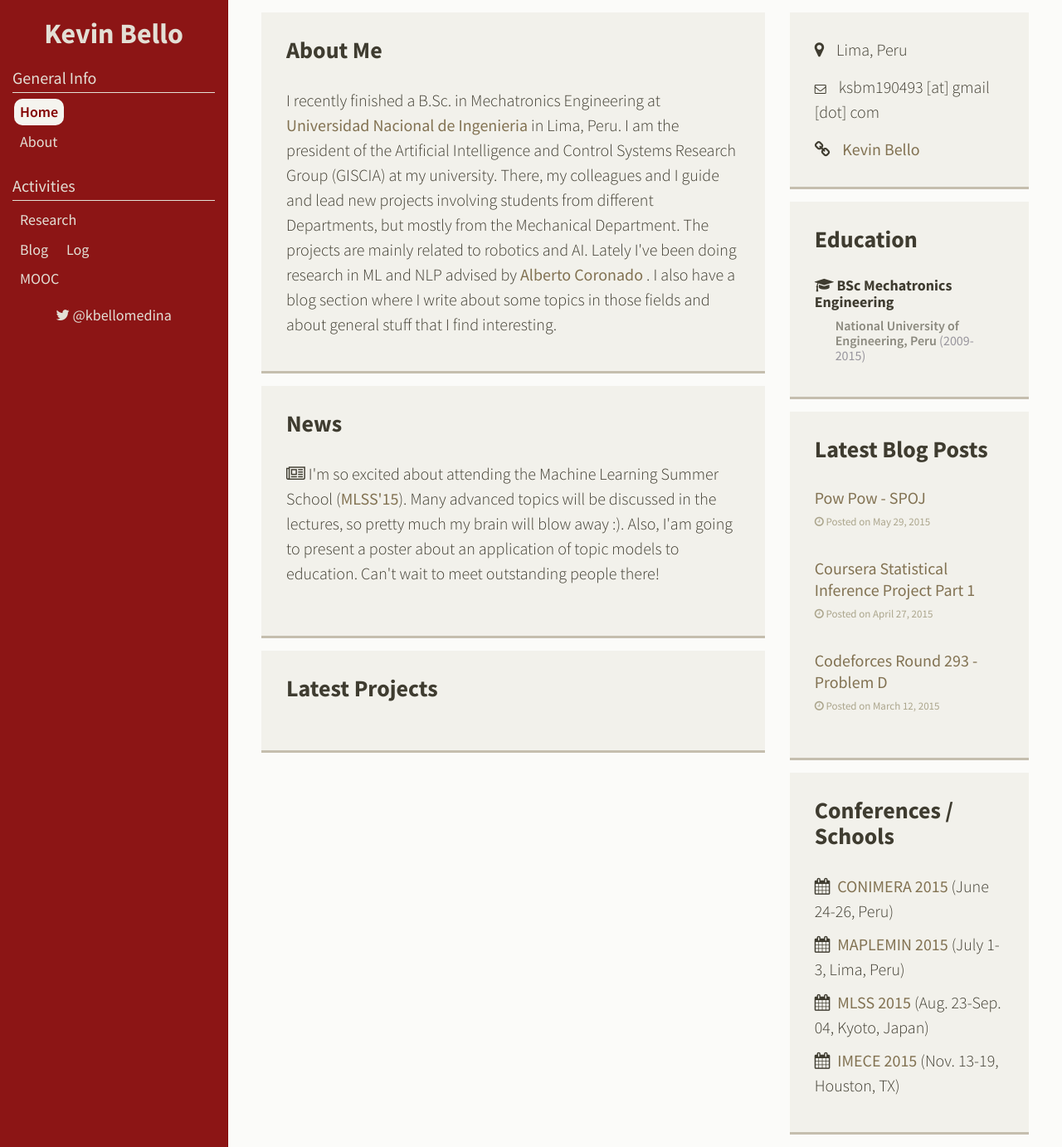
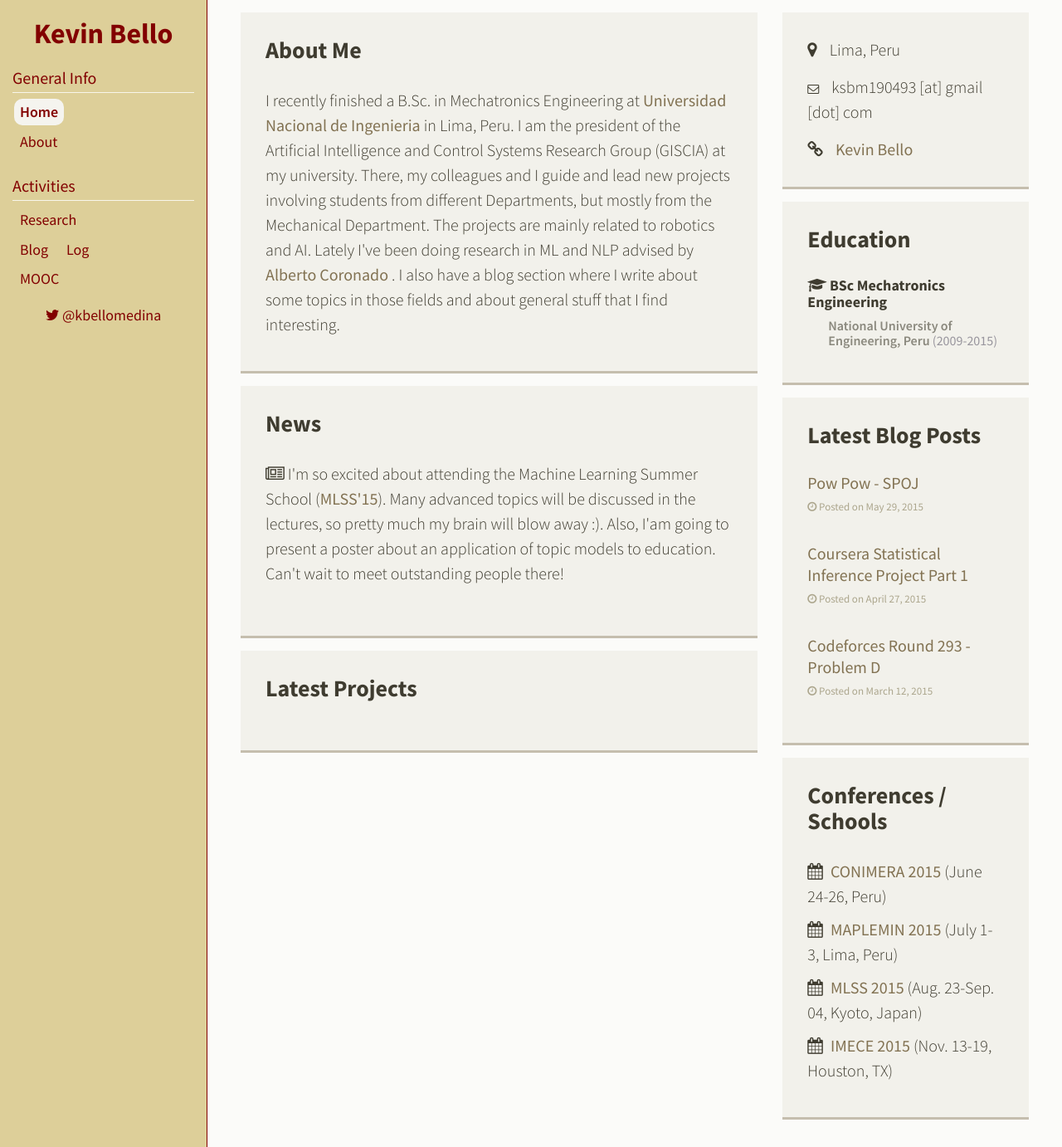
Before and after one commit to kevinsbello/kevinsbello.github.io, a Jekyll site: the page built from index.html, in a window 1280 px wide. Shown: the whole page at 83% size. Built offline with Jekyll 4.4.1, drawn with Linux system fonts in a browser that asks for light colours; nearby versions of some CDN libraries; library files that are not in the unit come from our copies.

Commit message:
css color update

```diff
--- a/_layouts/default.html
+++ b/_layouts/default.html
@@ -24,9 +24,10 @@
       }
       #sidebar {
         width: inherit;
-        min-width: 275px;
-        max-width: 275px;
-        background-color: #8C1515;
+        min-width: 250px;
+        max-width: 250px;
+        //background-color: #8C1515;
+        background-color: #DDCF99;
         padding: 0;
         float: left;
         height:100%;
--- a/stylesheets/new_style.css
+++ b/stylesheets/new_style.css
@@ -16,8 +16,9 @@
 }
 
 .site-title {
-  font: Source Sans Pro, "Helvetica Neue", Helvetica, Arial, sans-serif;
-  color: #e3dfd5;
+  font-family: Source Sans Pro, "Helvetica Neue", Helvetica, Arial, sans-serif;
+  //color: #e3dfd5;
+  color: #820000;
   font-weight: 700;
 }
 
@@ -32,9 +33,10 @@
 }
 
 .menu-cat{
-  font: Source Sans Pro, "Helvetica Neue", Helvetica, Arial, sans-serif;
-  color:#e3dfd5;
-  border-bottom: 1px solid #e3dfd5;
+  font-family: Source Sans Pro, "Helvetica Neue", Helvetica, Arial, sans-serif;
+  //color:#e3dfd5;
+  color: #820000;
+  border-bottom: 1px solid #f8f6ea;
   margin-top: 0.8em;
   padding-top: 0.2em;
   padding-bottom: 0.1em;
@@ -42,7 +44,8 @@
 }
 
 .btn-link, .btn-link:hover, .btn-link:focus{
-  color: #e3dfd5;
+  //color: #e3dfd5;
+  color: #820000;
 }
 
 .MathJax{
```
